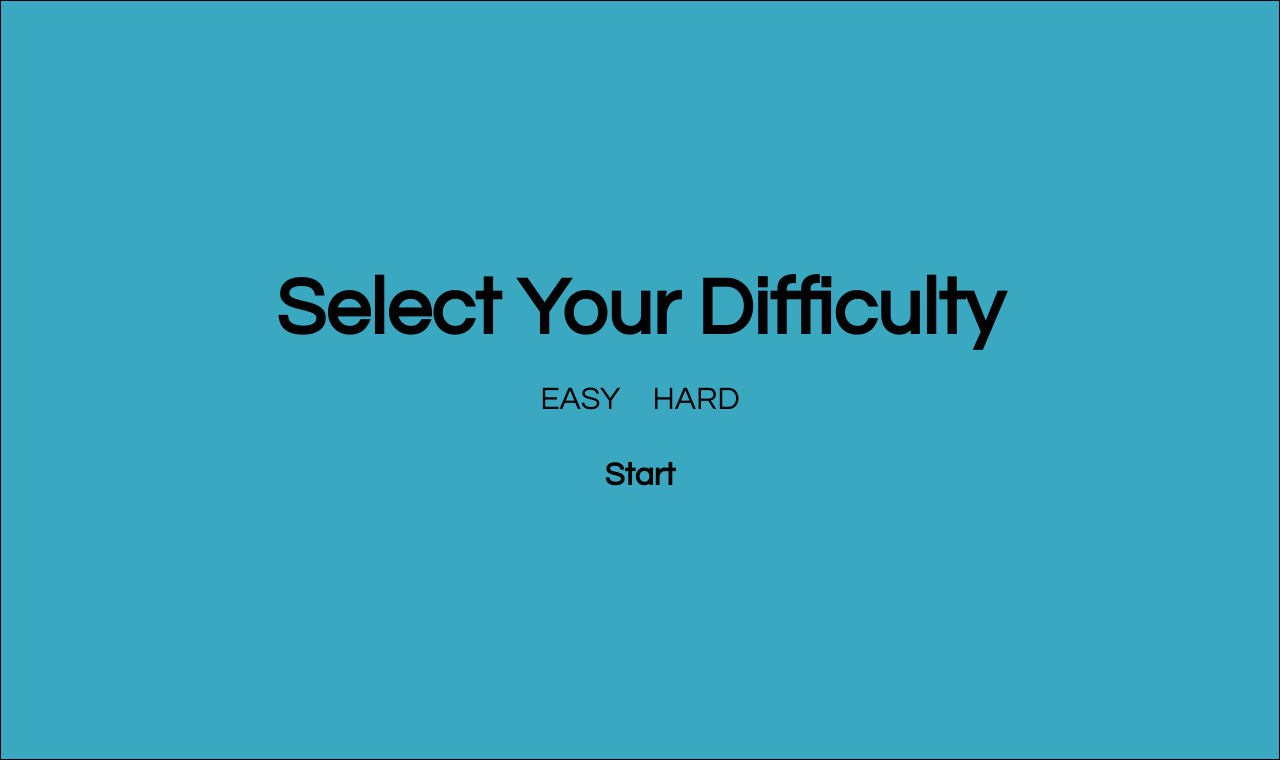
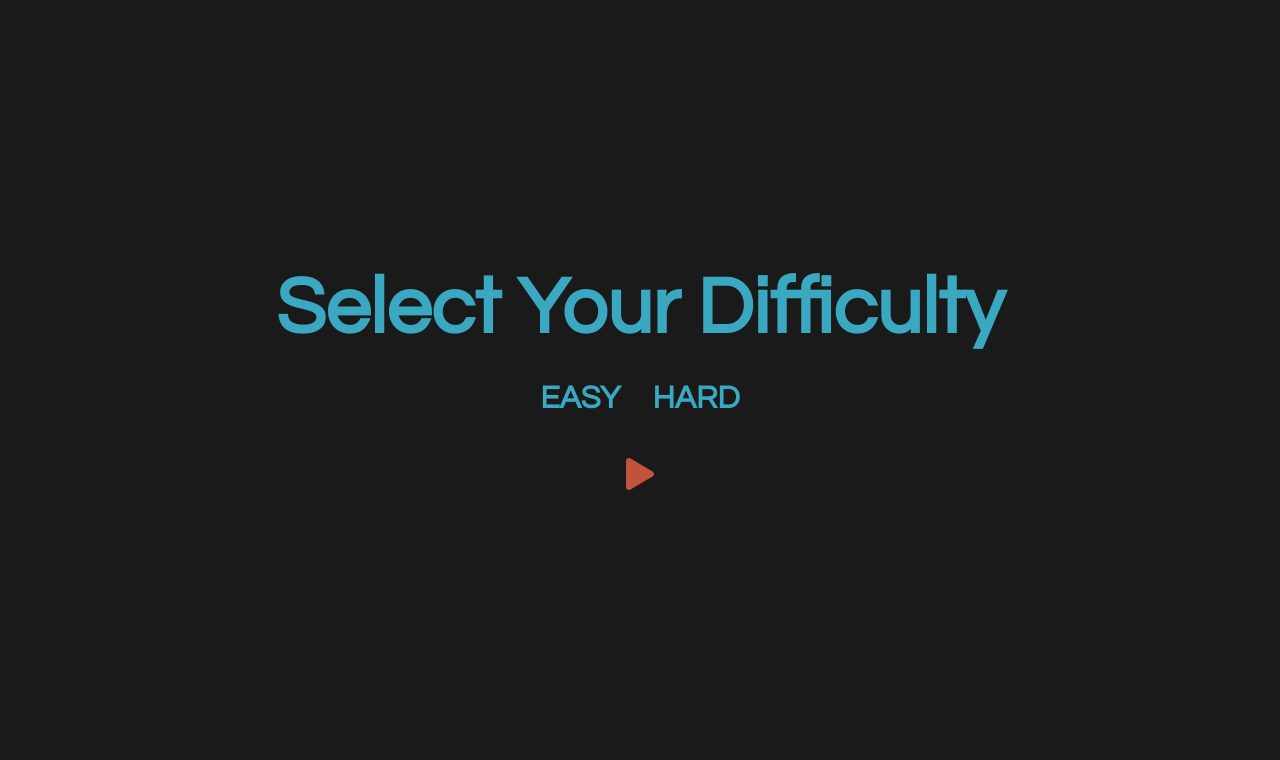
Before and after one commit to ChimentiMatt/Linguist_Assist, a Django app: page /learning/ in a window 1280 px wide. Shown: the part 48-808 px from the top of the page. Run offline with Django 3.2, Linux system fonts and the light colour scheme; a user stored in the database is signed in; data comes from the database, SQL or seed files in the repository; both versions use the stored data as it was after the commit; lists and menus that the app fills with data are empty; some libraries are stand-ins or nearby versions.

Commit message:
styling improvments for learning page

```diff
--- a/spellingapp/static/spellingproject/css/learningPage.scss
+++ b/spellingapp/static/spellingproject/css/learningPage.scss
@@ -4,6 +4,8 @@
     align-items: center;
     flex-direction: column;
     height: 95vh;
+    background: $primary-background;
+    color: white;
 }
 
 #progressBarConatiner{
@@ -14,7 +16,7 @@
     height: 2rem;
     display: flex;
     flex-direction: row;
-    margin-top: 5rem;
+    margin-top: 2.5rem;
     margin-bottom: 2.5rem;
     border-radius: 1rem 1rem 1rem 1rem;
     overflow: hidden;
@@ -50,9 +52,9 @@
     position: absolute;
     right: 1rem;
     // display: none;
-    margin-top: 1rem;
-    font-size: 1.5rem;
+    // margin-top: 1rem;
 }
+
 #hearBtn{
 
 }
@@ -69,9 +71,11 @@
     font-size: 2.5em;
     text-align: center;
     border: none;
-    border: 1.5px solid rgba(0, 0, 0, 0.5);
+    // border: 1.5px solid rgba(0, 0, 0, 0.5);
     padding-bottom: .5rem;
     padding-top: .5rem;
+    background: none;
+    color: $primary-color;
 
 }
 
@@ -88,7 +92,7 @@
     align-items: center;
     width: 20rem;
     justify-content: center;
-    margin-top: 1rem;
+    margin-top: 2.5rem;
 
     p{
         font-size: 1.5rem;
@@ -100,15 +104,18 @@
 
 #checkWord{
     margin-top: 1rem;
-    padding: .5rem 1rem .5rem 1rem;
+    padding: 0.25rem 0.5rem 0.25rem 0.5rem;
     border-radius: 5px;
     font-size: 1.5rem;
-    background: $primary-color;
+    background: $complementary-color;
     border: none;
     color: white;
+    font-weight: bold;
 }
+
 #checkWord:hover{
-    background: lighten($primary-color, 10%);
+    background: white;
+    color: $complementary-color;
 }
 
 #defAndOld{
@@ -120,7 +127,8 @@
     // opacity: .7;
 
     h1{
-        border-bottom: 1px solid black;
+        color: $primary-color;
+        border-bottom: 1px solid $primary-color;
         margin-bottom: .5rem;
         font-size: 1.5rem;
         align-items: flex-start;
@@ -133,14 +141,20 @@
 }
 
 #lastTypo{
+    position: absolute;
     margin-top: 5rem;
+    right: 5rem;
     display: flex;
     flex-direction: column;
     justify-content: center;
     align-items: center;
 
+
     h3{
         margin-bottom: .25rem;
+        color: $primary-color;
+        border-bottom: 1px solid $primary-color;
+        padding-bottom: .1rem;
     }
 
     p{
@@ -163,13 +177,12 @@
     justify-content: center;
     align-items: center;
     position: absolute;
-    border: 1px solid black;
-    background: $primary-color;
+    background: $primary-background;
     width: 100vw;
     height: 95vh;
 
     #preGameH1{
-        color: black;
+        color: $primary-color;
     }
 
     #preGameBtnContainer{
@@ -183,11 +196,18 @@
             margin: 0;
 
             #easyBtn{
-                color: black;
+                color: $primary-color;
+                background: none;
+                border: none;
+                font-weight: bold;
+            }
+
+            #easyBtn:hover{
+                color: $complementary-color;
             }
 
             #borderTopEasy{
-                border-top: 3px solid black;
+                border-top: 3px solid complement($primary-color);
                 width: 0;
                 margin-left: 1rem;
             }
@@ -199,11 +219,17 @@
             margin: 0;
 
             #hardBtn{
-                color: black;
+                color: $primary-color;
+                background: none;
+                border: none;
+                font-weight: bold;
+            }
+            #hardBtn:hover{
+                color: $complementary-color;
             }
 
             #borderTopHard{
-                border-top: 3px solid black;
+                border-top: 3px solid complement($primary-color);
                 width: 0;
                 margin-left: 1rem;
             }
@@ -221,11 +247,11 @@
         font-weight: bold;
         padding-left: 1rem;
         padding-right: 1rem;
-        color: black;
+        color: $complementary-color;
     }
 
     #startBtn:hover{
-        color: black;
+        color: lighten($complementary-color, 10%);
     }
 
     h1{
--- a/spellingapp/static/spellingproject/css/loginRegisterPages.scss
+++ b/spellingapp/static/spellingproject/css/loginRegisterPages.scss
@@ -10,7 +10,7 @@
     font-size: 1.5rem;
 
     p:nth-child(1){
-        font-size: 2.5rem;
+        font-size: 3rem;
         font-weight: bold;
         margin-bottom: 1rem;
         color: $primary-color;
@@ -27,8 +27,8 @@
     p:nth-child(3){
         margin-bottom: .5rem;
         input{
-            margin-left: .33rem;
-            width: 30.05rem;
+            margin-left: .39rem;
+            width: 30.02rem;
         }
     }
 
--- a/spellingapp/static/spellingproject/css/studyPage.scss
+++ b/spellingapp/static/spellingproject/css/studyPage.scss
@@ -13,6 +13,7 @@
         width: 38rem;
         // background: rgb(75, 75, 75);
         object-fit: fill;
+        margin-left: 10rem;
 
         #wordErrorLabel{
             display: flex;
--- a/spellingapp/static/spellingproject/css/styles.css
+++ b/spellingapp/static/spellingproject/css/styles.css
@@ -52,6 +52,8 @@
       -ms-flex-direction: column;
           flex-direction: column;
   height: 95vh;
+  background: #1a1a1a;
+  color: white;
 }
 
 #progressBarConatiner {
@@ -68,7 +70,7 @@
   -webkit-box-direction: normal;
       -ms-flex-direction: row;
           flex-direction: row;
-  margin-top: 5rem;
+  margin-top: 2.5rem;
   margin-bottom: 2.5rem;
   border-radius: 1rem 1rem 1rem 1rem;
   overflow: hidden;
@@ -109,8 +111,6 @@
 #speachSelect {
   position: absolute;
   right: 1rem;
-  margin-top: 1rem;
-  font-size: 1.5rem;
 }
 
 #htmlDef {
@@ -124,9 +124,10 @@
   font-size: 2.5em;
   text-align: center;
   border: none;
-  border: 1.5px solid rgba(0, 0, 0, 0.5);
   padding-bottom: .5rem;
   padding-top: .5rem;
+  background: none;
+  color: #3AA8C1;
 }
 
 #inputValue:focus {
@@ -168,7 +169,7 @@
   -webkit-box-pack: center;
       -ms-flex-pack: center;
           justify-content: center;
-  margin-top: 1rem;
+  margin-top: 2.5rem;
 }
 
 #speachContainer p {
@@ -180,16 +181,18 @@
 
 #checkWord {
   margin-top: 1rem;
-  padding: .5rem 1rem .5rem 1rem;
+  padding: 0.25rem 0.5rem 0.25rem 0.5rem;
   border-radius: 5px;
   font-size: 1.5rem;
-  background: #3AA8C1;
+  background: #c1533a;
   border: none;
   color: white;
+  font-weight: bold;
 }
 
 #checkWord:hover {
-  background: #5fbacf;
+  background: white;
+  color: #c1533a;
 }
 
 #defAndOld {
@@ -207,7 +210,8 @@
 }
 
 #defAndOld h1 {
-  border-bottom: 1px solid black;
+  color: #3AA8C1;
+  border-bottom: 1px solid #3AA8C1;
   margin-bottom: .5rem;
   font-size: 1.5rem;
   -webkit-box-align: start;
@@ -217,7 +221,9 @@
 }
 
 #lastTypo {
+  position: absolute;
   margin-top: 5rem;
+  right: 5rem;
   display: -webkit-box;
   display: -ms-flexbox;
   display: flex;
@@ -235,6 +241,9 @@
 
 #lastTypo h3 {
   margin-bottom: .25rem;
+  color: #3AA8C1;
+  border-bottom: 1px solid #3AA8C1;
+  padding-bottom: .2rem;
 }
 
 #lastTypo p {
@@ -259,14 +268,13 @@
       -ms-flex-align: center;
           align-items: center;
   position: absolute;
-  border: 1px solid black;
-  background: #3AA8C1;
+  background: #1a1a1a;
   width: 100vw;
   height: 95vh;
 }
 
 #preGameScreen #preGameH1 {
-  color: black;
+  color: #3AA8C1;
 }
 
 #preGameScreen #preGameBtnContainer {
@@ -289,11 +297,18 @@
 }
 
 #preGameScreen #preGameBtnContainer #easyContainer #easyBtn {
-  color: black;
+  color: #3AA8C1;
+  background: none;
+  border: none;
+  font-weight: bold;
+}
+
+#preGameScreen #preGameBtnContainer #easyContainer #easyBtn:hover {
+  color: #c1533a;
 }
 
 #preGameScreen #preGameBtnContainer #easyContainer #borderTopEasy {
-  border-top: 3px solid black;
+  border-top: 3px solid #c1533a;
   width: 0;
   margin-left: 1rem;
 }
@@ -311,11 +326,18 @@
 }
 
 #preGameScreen #preGameBtnContainer #hardContainer #hardBtn {
-  color: black;
+  color: #3AA8C1;
+  background: none;
+  border: none;
+  font-weight: bold;
+}
+
+#preGameScreen #preGameBtnContainer #hardContainer #hardBtn:hover {
+  color: #c1533a;
 }
 
 #preGameScreen #preGameBtnContainer #hardContainer #borderTopHard {
-  border-top: 3px solid black;
+  border-top: 3px solid #c1533a;
   width: 0;
   margin-left: 1rem;
 }
@@ -332,11 +354,11 @@
   font-weight: bold;
   padding-left: 1rem;
   padding-right: 1rem;
-  color: black;
+  color: #c1533a;
 }
 
 #preGameScreen #startBtn:hover {
-  color: black;
+  color: #cf745f;
 }
 
 #preGameScreen h1 {
@@ -364,6 +386,7 @@
   width: 38rem;
   -o-object-fit: fill;
      object-fit: fill;
+  margin-left: 10rem;
 }
 
 #studyPage #studyPageInner #wordErrorLabel {
@@ -434,7 +457,7 @@
 }
 
 #registerPage p:nth-child(1) {
-  font-size: 2.5rem;
+  font-size: 3rem;
   font-weight: bold;
   margin-bottom: 1rem;
   color: #3AA8C1;
@@ -449,8 +472,8 @@
 }
 
 #registerPage p:nth-child(3) input {
-  margin-left: .33rem;
-  width: 30.05rem;
+  margin-left: .39rem;
+  width: 30.02rem;
 }
 
 #registerPage p:nth-child(5) {
--- a/spellingapp/static/spellingproject/css/variables.scss
+++ b/spellingapp/static/spellingproject/css/variables.scss
@@ -1,2 +1,3 @@
 $primary-color:#3AA8C1;
+$complementary-color: complement($primary-color);
 $primary-background: #1a1a1a;
--- a/spellingapp/templates/spellingapp/base.html
+++ b/spellingapp/templates/spellingapp/base.html
@@ -154,10 +154,11 @@
                   gsap.to('#progressBar', {width: 0, duration: 0})
                   this.easyTrigger = true
                   this.hardTrigger = false
-                  // document.getElementById('preGameScreen').style.display = 'none'
-                  // gsap.to('#preGameScreen', {duration: 1, opacity: 0, display: 'none'})
                   gsap.to('#borderTopEasy', {width: '5rem'})
-                  // document.getElementById('easyBtn').style.fontWeight = 'bold'
+
+                  document.getElementById('easyBtn').style.color = '#c1533a'
+                  document.getElementById('hardBtn').style.color = '#3AA8C1'
+
                   gsap.to('#borderTopHard', {width: '0'})
                   this.randomWord()
 
@@ -168,8 +169,8 @@
                   gsap.to('#progressBar', {width: 0, duration: 0})
                   this.easyTrigger = false
                   this.hardTrigger = true
-                  // document.getElementById('preGameScreen').style.display = 'none'
-                  // gsap.to('#preGameScreen', {duration: 1, opacity: 0, display: 'none'})
+                  document.getElementById('easyBtn').style.color = '#3AA8C1'
+                  document.getElementById('hardBtn').style.color = '#c1533a'
                   gsap.to('#borderTopHard', {width: '5.5rem'})
                   // document.getElementById('hardBtn').style.fontWeight = 'bold'
                   gsap.to('#borderTopEasy', {width: '0'})
@@ -397,11 +398,6 @@
 
                 //Pre Game Screen
                 gsap.to('#preGameH1', {opacity: 1, duration: 1})
-
-
-
-
-
                 }
 
               }
--- a/spellingapp/templates/spellingapp/learning.html
+++ b/spellingapp/templates/spellingapp/learning.html
@@ -11,16 +11,16 @@
         <div id="preGameBtnContainer">
 
             <div id="easyContainer">
-                <p id="easyBtn" class="preGameBtns" v-on:click="easyFunc">EASY</p>
+                <button id="easyBtn" class="preGameBtns" v-on:click="easyFunc">EASY</button>
                 <p id="borderTopEasy"></p>
             </div>
 
             <div id="hardContainer">
-                <p id="hardBtn" class="preGameBtns" v-on:click="hardFunc">HARD</p>
+                <button id="hardBtn" class="preGameBtns" v-on:click="hardFunc">HARD</button>
                 <p id="borderTopHard"></p>
              </div>
         </div>
-        <p v-on:click="speechFunc" id="startBtn">Start</p>
+        <p v-on:click="speechFunc" id="startBtn"><i class="fas fa-play"></i></p>
     </div>
     <select id="speachSelect"></select>
     {% comment %} <p>Progress Bar</p> {% endcomment %}
@@ -56,11 +56,11 @@
     </div>
 
 
-        <div id="lastTypo">
-            <h3>Previous Typo</h3>
-            <p>Correct: [[lastCorrect]]</p>
-            <p>Incorrect: [[lastError]]</p>
-        </div>
+    <div id="lastTypo">
+        <h3>Previous Typo</h3>
+        <p>Correct: [[lastCorrect]]</p>
+        <p>Incorrect: [[lastError]]</p>
+    </div>
 
 
         {% comment %} <p v-on:click="startNewWord">START BUTTON and test new Word</p> {% endcomment %}
```
Also changed, not shown: db.sqlite3, 1 other file.
